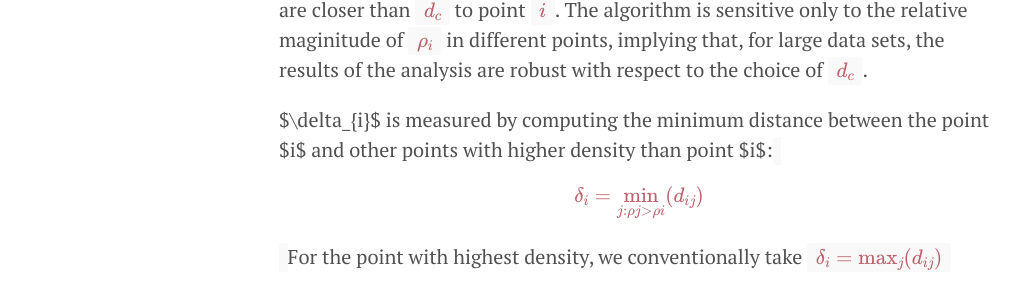
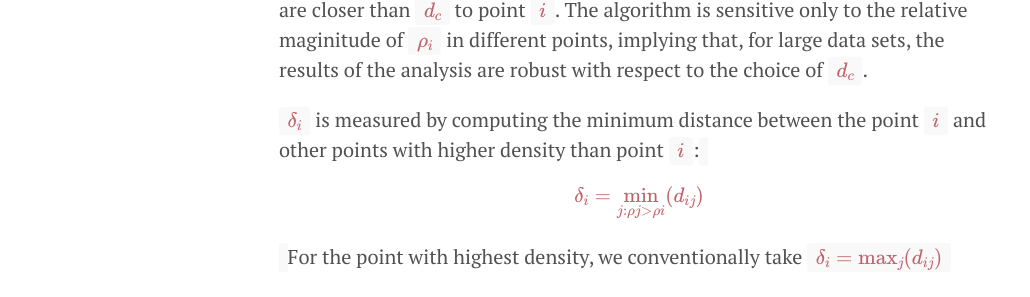
Before and after one commit to yinsenm/yinsenm.github.io, a Jekyll site: the page built from _posts/2014-08-04-a-cluster-algorithm-by-local-density.md, in a window 1280 px wide. Shown: the part 1025-1322 px from the top of the page, without its empty margins (1-1031 px from the left). Built offline with Jekyll 4.4.1, drawn with Linux system fonts in a browser that asks for light colours; formulas are drawn with MathJax 3; comment, search, counter and statistics services are not loaded.

Commit message:
slight changes

```diff
--- a/_posts/2014-08-04-a-cluster-algorithm-by-local-density.md
+++ b/_posts/2014-08-04-a-cluster-algorithm-by-local-density.md
@@ -24,7 +24,7 @@ where
     \end{cases}
 \]` and `\( d_{c} \)` is a cutoff distance. Basically, `\( \rho_{i} \)` is equal to the number of points that are closer than `\( d_{c} \)` to point `\( i \)`. The algorithm is sensitive only to the relative maginitude of `\( \rho_{i} \)` in different points, implying that, for large data sets, the results of the analysis are robust with respect to the choice of `\( d_{c} \)`.
 
-$\delta_{i}$ is measured by computing the minimum distance between the point $i$ and other points with higher density than point $i$:
+`\(\delta_{i}\)` is measured by computing the minimum distance between the point `\(i\)` and other points with higher density than point `\(i\)`:
 `\[
     \delta_{i} = \min_{j:\rho{j}>\rho{i}}(d_{ij})
 \]`
```
